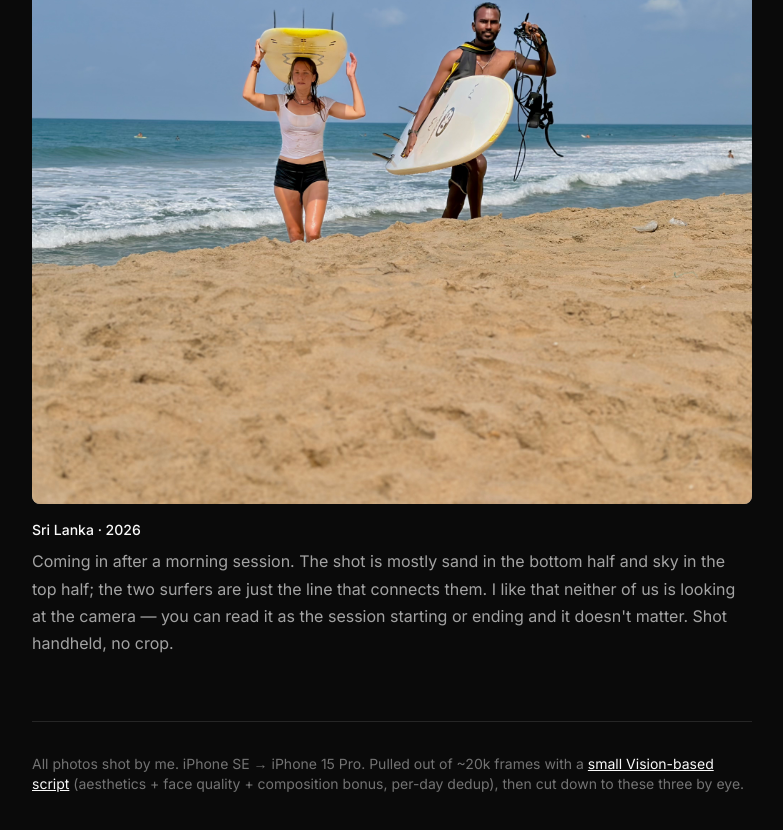
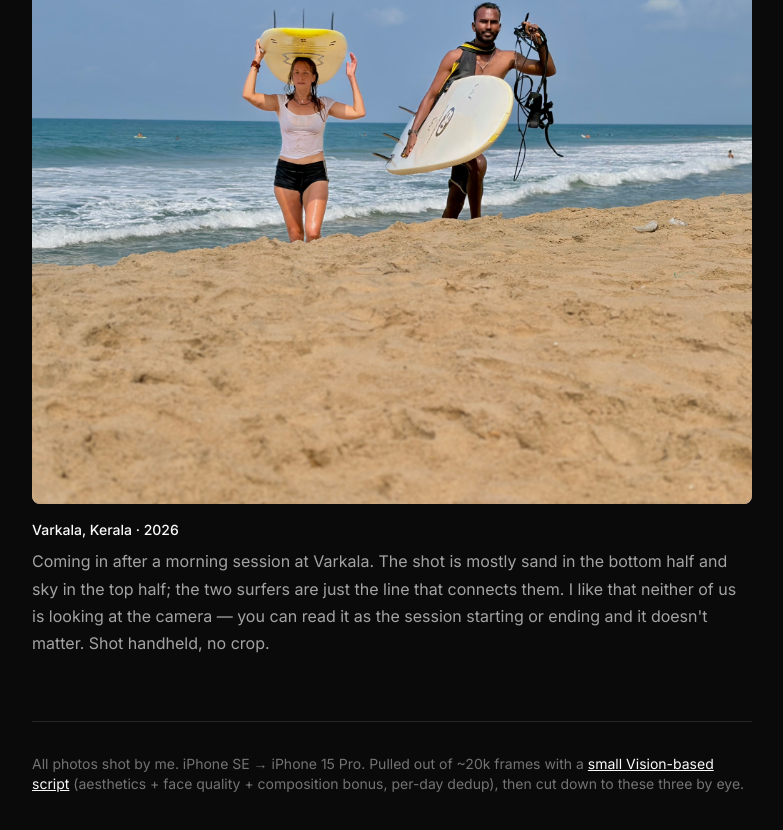
Before and after one commit to anupamchugh/anupamchugh.github.io, a Next.js app: page /photos in a window 1280 px wide. Shown: the part 1915-2745 px from the top of the page, without its empty margins (248-1031 px from the left). Built offline with nearby package versions, Linux system fonts and the light colour scheme.

Commit message:
fix(photos): surfers walking was Varkala, not Sri Lanka
Caption, alt text, filename, and location updated to Varkala, Kerala.

Co-Authored-By: Claude Opus 4.6 <noreply@anthropic.com>

```diff
--- a/app/photos/page.tsx
+++ b/app/photos/page.tsx
@@ -40,14 +40,14 @@ const photos: Photo[] = [
       'Hoi An during the full-moon lantern festival. I wasn\'t trying to shoot this — I walked past an empty cafe, saw the light, stopped. Red paper lanterns along the top, a single candle on the back table, ochre wall washed in the lanterns, and her looking off-frame in a white shirt. The kind of scene that only holds together if nobody notices you. Re-graded later in Emulsion; the raw frame was close enough that the grade is basically exposure and contrast.',
   },
   {
-    src: '/photographs/best-picks/surfers-walking-sri-lanka-2026.jpg',
-    alt: 'Two surfers walking up the beach in Sri Lanka with boards under their arms',
-    caption: 'Sri Lanka · 2026',
-    location: 'Weligama',
+    src: '/photographs/best-picks/surfers-walking-varkala-2026.jpg',
+    alt: 'Two surfers walking up the beach in Varkala with boards under their arms',
+    caption: 'Varkala, Kerala · 2026',
+    location: 'Varkala',
     year: 2026,
     aspect: 'landscape',
     note:
-      'Coming in after a morning session. The shot is mostly sand in the bottom half and sky in the top half; the two surfers are just the line that connects them. I like that neither of us is looking at the camera — you can read it as the session starting or ending and it doesn\'t matter. Shot handheld, no crop.',
+      'Coming in after a morning session at Varkala. The shot is mostly sand in the bottom half and sky in the top half; the two surfers are just the line that connects them. I like that neither of us is looking at the camera — you can read it as the session starting or ending and it doesn\'t matter. Shot handheld, no crop.',
   },
 ];
 
```
Also changed, not shown: public/photographs/best-picks/surfers-walking-varkala-2026.jpg (renamed from public/photographs/best-picks/surfers-walking-sri-lanka-2026.jpg).
